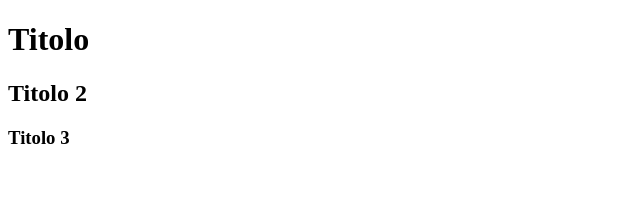
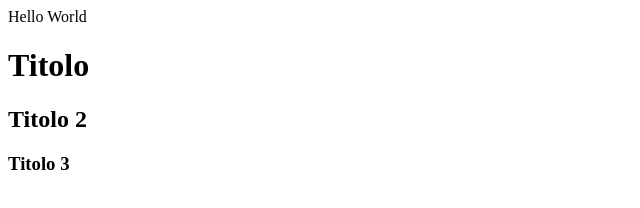
Before and after one commit to angelofaoldi/htmlcss-hello, a plain HTML site: page index.html in a window 1280 px wide. Shown: the whole page, without its empty margins (0-640 px from the left). Drawn offline with Linux system fonts and the light colour scheme.

Commit message:
[FIX] added_hello_world

```diff
--- a/index.html
+++ b/index.html
@@ -9,6 +9,9 @@
 
     <!--Verosimilmente continuo con i commit e con HTML: introduco semplice formattazione-->
     <!--Testo di prova rimosso; Aggiunto title; mi son ricordato che il messaggio del commit va tutti in minuscolo ecc...-->
+    <!--Ok ero andato oltralpe quando bisognava solo inserire Hello World nel body: inserisco Hello World nel body-->
+
+    Hello World
 
     <header>
         <h1>Titolo</h1>
```
